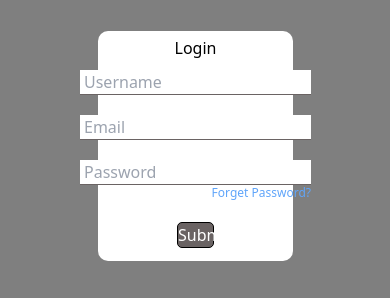
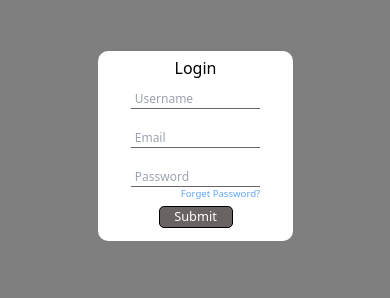
Before and after one commit to sokosam/apestreet, a React (Vite) app in the folder frontend/: page / in a window 390 px wide. Both pictures are taken after a click on the button "Login". Shown: the part 276-574 px from the top of the page. Built offline with nearby package versions, Linux system fonts and the light colour scheme; no server answers.

Commit message:
Signup and Login forms work on mobile!

```diff
--- a/frontend/src/Components/LoginForm.tsx
+++ b/frontend/src/Components/LoginForm.tsx
@@ -50,14 +50,16 @@ const LoginForm = ({ onLogin }: LoginFormProps) => {
           {...register("email", { required: true, minLength: 4 })}
           placeholder="Email"
         />
-        <div className="flex flex-col mb-[5px] ">
+        <div className={`flex flex-col mb-[5px] ${styles.inputWrapper}`}>
           <input
-            className={`${styles.formInput} mb-0    `}
+            className={`${styles.formInput} mb-0  justify-center self-center   `}
             {...register("password", { required: true, minLength: 4 })}
             placeholder="Password"
             autoComplete="off"
           />
-          <div className="self-end text-xs text-blue-400">Forget Password?</div>
+          <div className={`self-end  text-blue-400 ${styles.forgetPassword}`}>
+            Forget Password?
+          </div>
         </div>
 
         <button
--- a/frontend/src/Components/SignUpForm.tsx
+++ b/frontend/src/Components/SignUpForm.tsx
@@ -60,9 +60,9 @@ const SignUpForm = ({ onSignUp }: SignUpFormProps) => {
               {...register("password", { required: true, minLength: 4 })}
               placeholder="Password"
             />
-            <div className="flex flex-col mb-[5px] ">
+            <div className={`flex flex-col mb-[5px] ${styles.inputWrapper}  `}>
               <input
-                className={`${styles.formInput} `}
+                className={`${styles.formInput}  self-center `}
                 {...register("password_confirm", {
                   required: true,
                   minLength: 4,
@@ -81,7 +81,7 @@ const SignUpForm = ({ onSignUp }: SignUpFormProps) => {
 
             <button
               disabled={buttonDisabled}
-              className={`${styles.submitButton} my-1 `}
+              className={`${styles.submitButton} `}
               type="submit"
             >
               Submit
--- a/frontend/src/styles/Form.module.css
+++ b/frontend/src/styles/Form.module.css
@@ -3,6 +3,15 @@
   border-bottom: solid 1px #6a6363;
   caret-color: #6a6363;
   color: rgba(0, 0, 0, 0.5);
+  width: 50%;
+}
+
+.inputWrapper > .formInput {
+  width: 100%;
+}
+
+.inputWrapper {
+  width: 50%;
 }
 
 .formInput::placeholder {
@@ -36,3 +45,29 @@
   transition: all 0.2s linear;
   background-color: rgb(47, 139, 252);
 }
+
+.forgetPassword {
+  font-size: 1rem;
+}
+
+@media only screen and (max-width: 600px) {
+  .formInput {
+    font-size: 0.75rem;
+    width: 70%;
+  }
+
+  .submitButton {
+    font-size: 0.8rem;
+    margin-top: 0;
+    width: 40%;
+  }
+
+  .forgetPassword {
+    font-size: 0.6rem;
+    align-self: center;
+  }
+
+  .inputWrapper {
+    width: 70%;
+  }
+}
```
